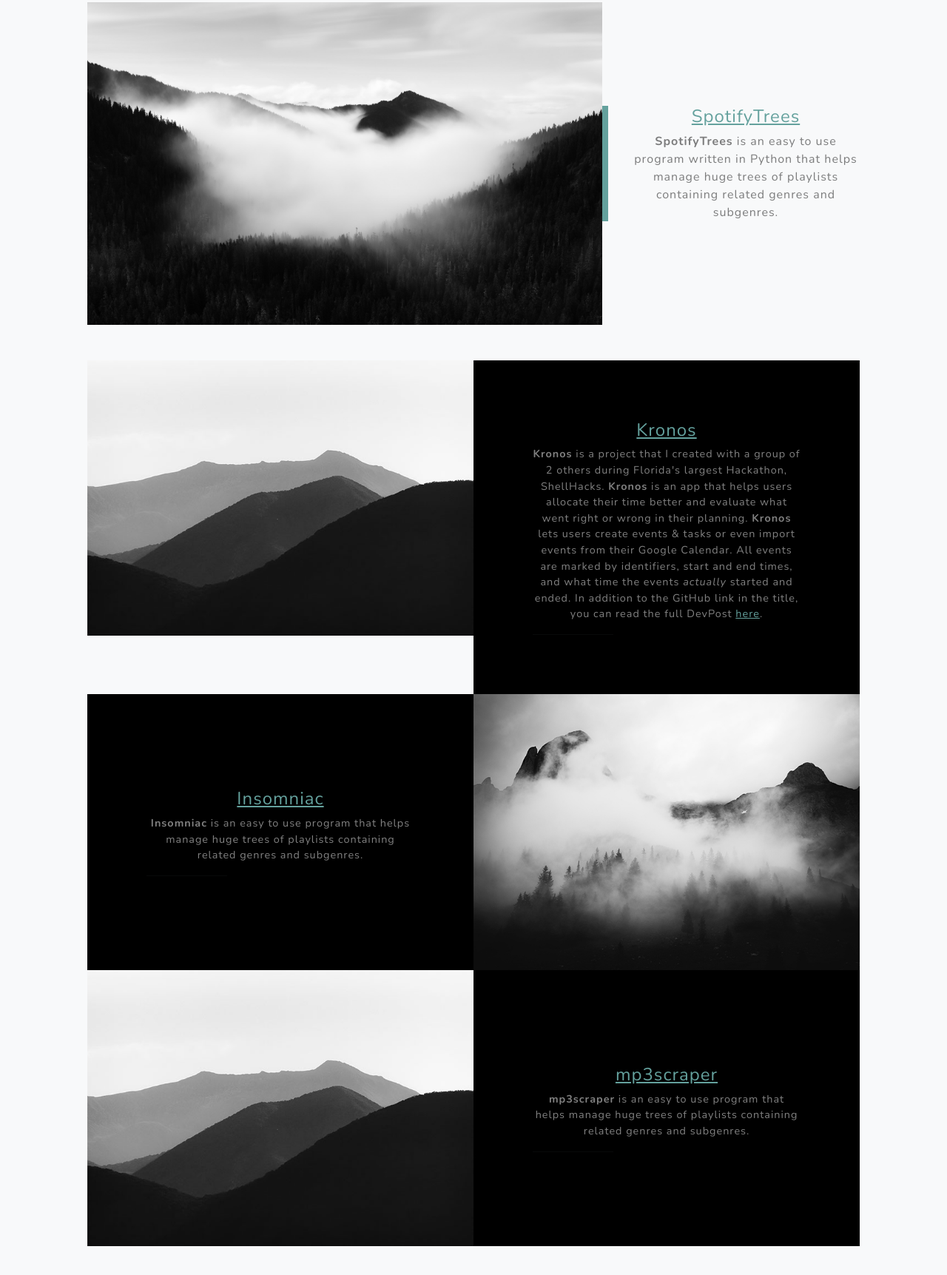
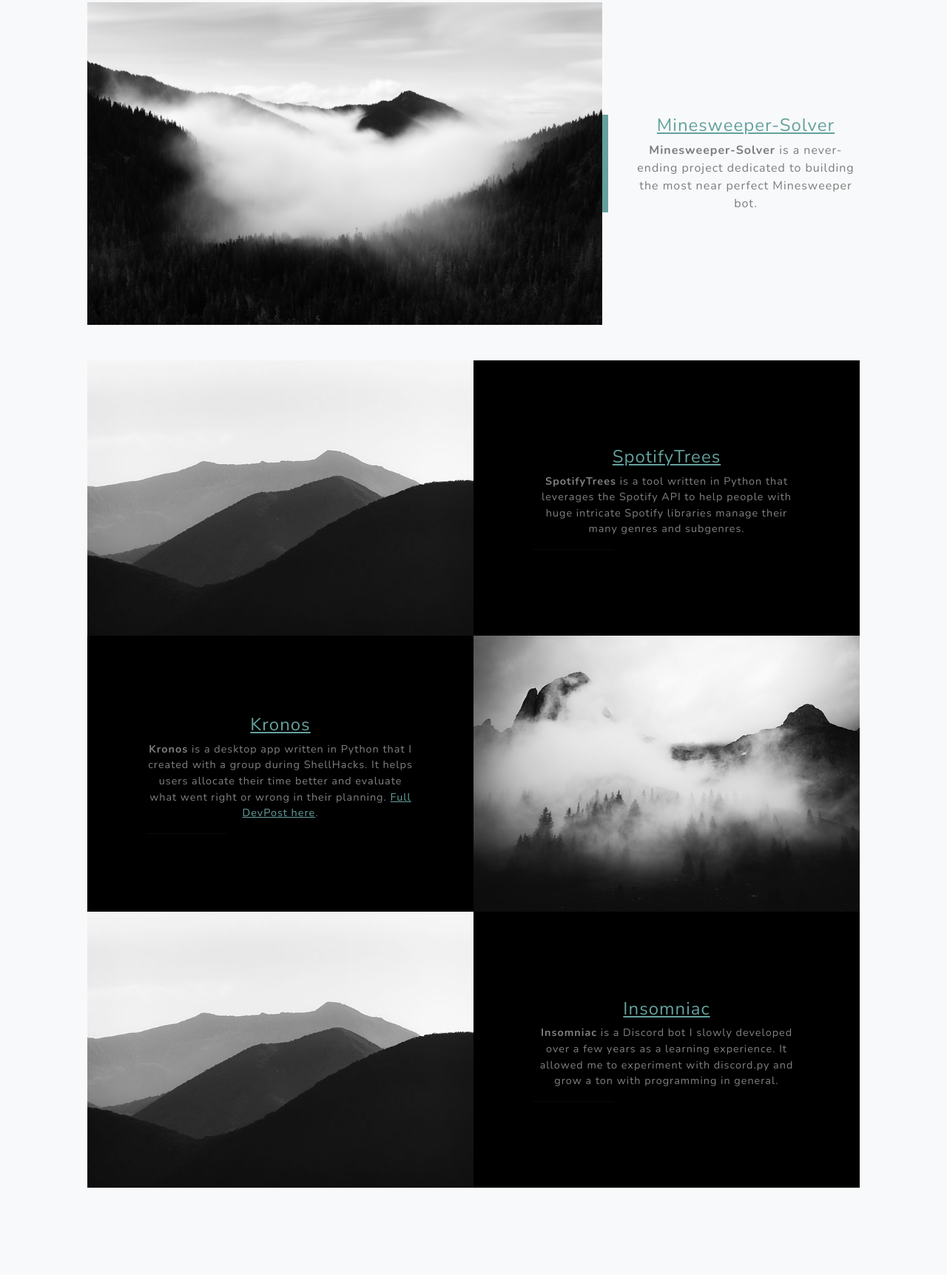
Before and after one commit to GeorgeD88/GeorgeD-Portfolio, a plain HTML site: page index.html in a window 1280 px wide. Shown: the part 1735-3458 px from the top of the page at 74% size. Drawn offline with nearby package versions, Linux system fonts and the light colour scheme.

Commit message:
Update project descriptions

```diff
--- a/index.html
+++ b/index.html
@@ -65,58 +65,58 @@
         <!-- Projects-->
         <section class="projects-section bg-light" id="projects">
             <div class="container px-4 px-lg-5">
-                <!-- Featured Project Row:-->
+                <!-- Featured Project Row: Minesweeper-Solver -->
                 <div class="row gx-0 mb-4 mb-lg-5 align-items-center">
                     <div class="col-xl-8 col-lg-7"><img class="img-fluid mb-3 mb-lg-0" src="assets/img/bg-masthead.jpg" alt="..." /></div>
                     <div class="col-xl-4 col-lg-5">
                         <div class="featured-text text-center text-lg-left">
-                            <h4><a href="https://github.com/GeorgeD88/SpotifyTrees" target="_blank" rel="noopener noreferrer">SpotifyTrees</a></h4>
-                            <p class="text-black-50 mb-0"><b>SpotifyTrees</b> is an easy to use program written in Python that helps manage huge trees of playlists containing related genres and subgenres.</p>
+                            <h4><a href="https://github.com/GeorgeD88/Minesweeper-Solver" target="_blank" rel="noopener noreferrer">Minesweeper-Solver</a></h4>
+                            <p class="text-black-50 mb-0"><b>Minesweeper-Solver</b> is a never-ending project dedicated to building the most near perfect Minesweeper bot.</p>
                         </div>
                     </div>
                 </div>
-                <!-- Project One Row: Kronos -->
+                <!-- Project One Row: SpotifyTrees -->
                 <div class="row gx-0 mb-5 mb-lg-0 justify-content-center">
                     <div class="col-lg-6"><img class="img-fluid" src="assets/img/demo-image-01.jpg" alt="..." /></div>
                     <div class="col-lg-6">
                         <div class="bg-black text-center h-100 project">
                             <div class="d-flex h-100">
                                 <div class="project-text w-100 my-auto text-center text-lg-left">
-                                    <h4 class="text-white"><a href="https://github.com/GeorgeD88/TimeAllocationAndVisualization" target="_blank" rel="noopener noreferrer">Kronos</a></h4>
-                                    <p class="mb-0 text-white-50"><b>Kronos</b> is a project that I created with a group of 2 others during Florida's largest Hackathon, ShellHacks.
-                                        <b>Kronos</b> is an app that helps users allocate their time better and evaluate what went right or wrong in their planning. <b>Kronos</b> lets users create events & tasks or even import events from their Google Calendar.
-                                        All events are marked by identifiers, start and end times, and what time the events <i>actually</i> started and ended.
-                                        In addition to the GitHub link in the title, you can read the full DevPost <a href="https://devpost.com/software/kronos-bn53dh" target="_blank" rel="noopener noreferrer">here</a>.</p>
-                                    <hr class="d-none d-lg-block mb-0 ms-0" />
+                                    <h4 class="text-white"><a href="https://github.com/GeorgeD88/SpotifyTrees" target="_blank" rel="noopener noreferrer">SpotifyTrees</a></h4>
+                                    <p class="mb-0 text-white-50"><b>SpotifyTrees</b> is a tool written in Python that leverages the Spotify API to help people with huge intricate Spotify libraries manage their many genres and subgenres.</p>
+                                    <hr class="d-none d-lg-block mb-0 ms-0"/>
                                 </div>
                             </div>
                         </div>
                     </div>
                 </div>
-                <!-- Project Two Row: Insomniac -->
+                <!-- Project Two Row: Kronos -->
                 <div class="row gx-0 mb-5 mb-lg-0 justify-content-center">
                     <div class="col-lg-6"><img class="img-fluid" src="assets/img/demo-image-02.jpg" alt="..." /></div>
                     <div class="col-lg-6 order-lg-first">
                         <div class="bg-black text-center h-100 project">
                             <div class="d-flex h-100">
                                 <div class="project-text w-100 my-auto text-center text-lg-right">
-                                    <h4 class="text-white"><a href="https://github.com/GeorgeD88/Insomniac" target="_blank" rel="noopener noreferrer">Insomniac</a></h4>
-                                    <p class="mb-0 text-white-50"><b>Insomniac</b> is an easy to use program that helps manage huge trees of playlists containing related genres and subgenres.</p>
+                                    <h4 class="text-white"><a href="https://github.com/ElijahMSmith/Kronos" target="_blank" rel="noopener noreferrer">Kronos</a></h4>
+                                    <p class="mb-0 text-white-50"><b>Kronos</b> is a desktop app written in Python that I created with a group during ShellHacks.
+                                        It helps users allocate their time better and evaluate what went right or wrong in their planning.
+                                        <a href="https://devpost.com/software/kronos-bn53dh" target="_blank" rel="noopener noreferrer">Full DevPost here</a>.</p>
                                     <hr class="d-none d-lg-block mb-0 me-0" />
                                 </div>
                             </div>
                         </div>
                     </div>
                 </div>
-                <!-- Project Three Row: mp3scraper -->
+                <!-- Project Three Row: Insomniac -->
                 <div class="row gx-0 justify-content-center">
                     <div class="col-lg-6"><img class="img-fluid" src="assets/img/demo-image-01.jpg" alt="..." /></div>
                     <div class="col-lg-6">
                         <div class="bg-black text-center h-100 project">
                             <div class="d-flex h-100">
                                 <div class="project-text w-100 my-auto text-center text-lg-left">
-                                    <h4 class="text-white"><a href="https://github.com/GeorgeD88/mp3scraper" target="_blank" rel="noopener noreferrer">mp3scraper</a></h4>
-                                    <p class="mb-0 text-white-50"><b>mp3scraper</b> is an easy to use program that helps manage huge trees of playlists containing related genres and subgenres.</p>
+                                    <h4 class="text-white"><a href="https://github.com/GeorgeD88/Insomniac" target="_blank" rel="noopener noreferrer">Insomniac</a></h4>
+                                    <p class="mb-0 text-white-50"><b>Insomniac</b> is a Discord bot I slowly developed over a few years as a learning experience.
+                                    It allowed me to experiment with discord.py and grow a ton with programming in general.</p>
                                     <hr class="d-none d-lg-block mb-0 ms-0" />
                                 </div>
                             </div>
```
